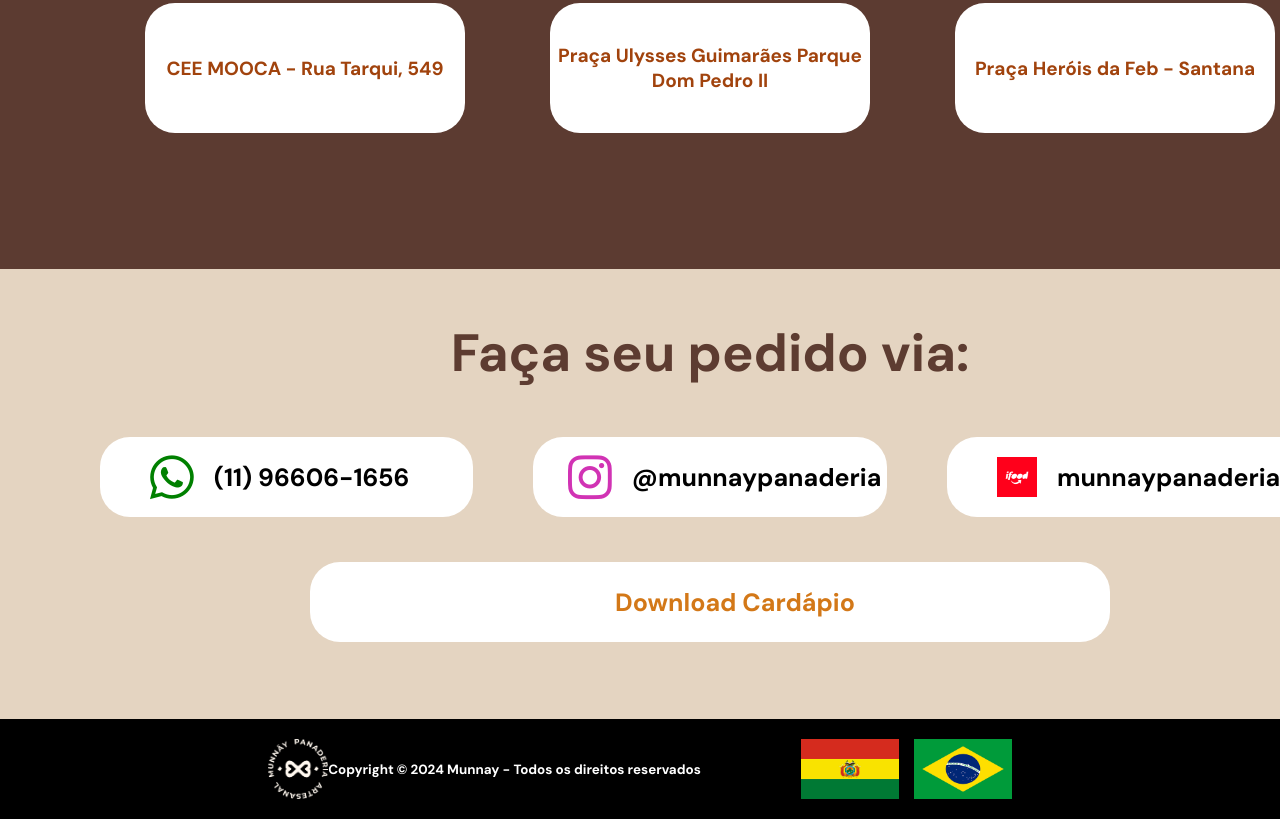
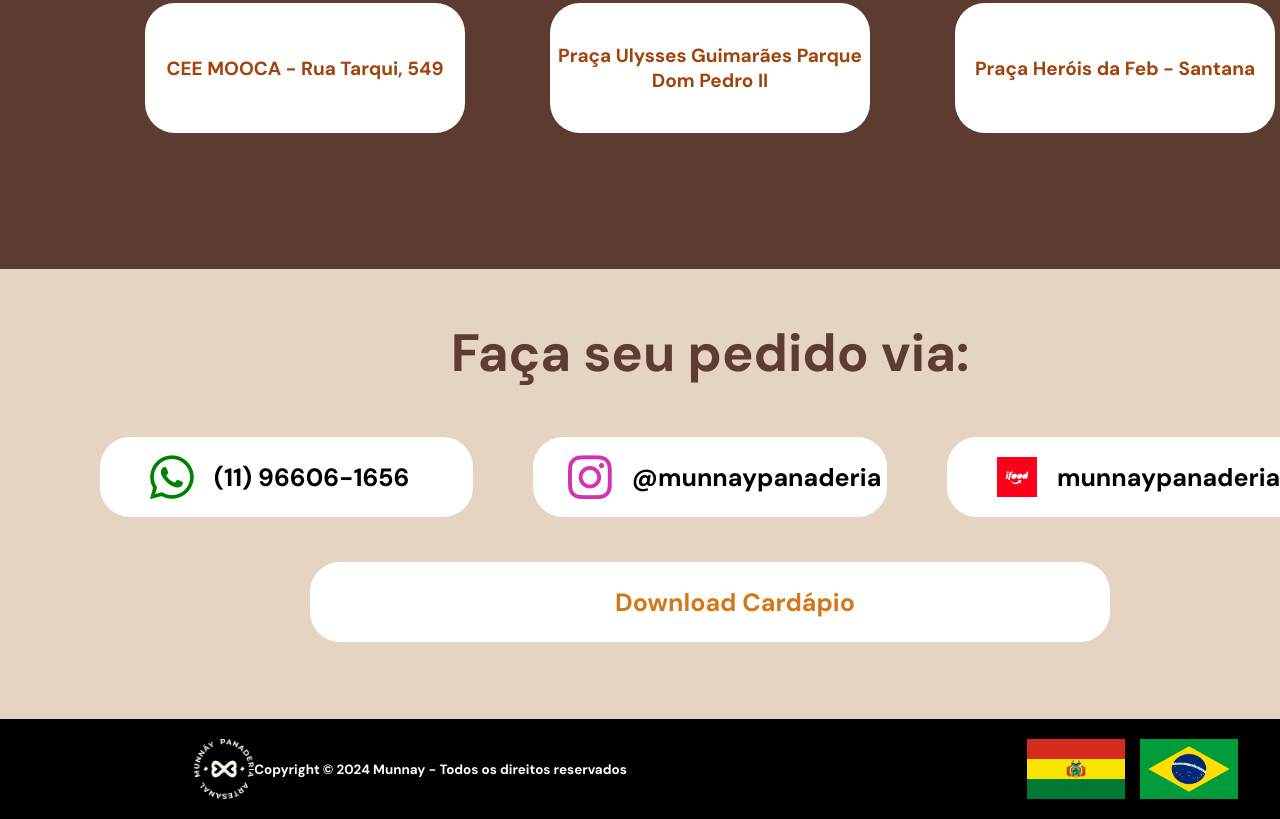
Before and after one commit to GomesxD/Munnay, a plain HTML site: page index.html in a window 1280 px wide. Shown: the part 3131-3950 px from the top of the page. Drawn offline with Linux system fonts and the light colour scheme.

Commit message:
Update style.css

```diff
--- a/style/style.css
+++ b/style/style.css
@@ -353,7 +353,7 @@ h4 {
 .bandeiras {
     display: flex;
     gap: 15px;
-    padding-left: 100px;
+    padding-left: 400px;
 
 }
 
@@ -365,6 +365,7 @@ footer {
     background: black;
     color: white;
     font-size: 20px;
+    width: 1432px;
 }
 
 .logobranco {
```
